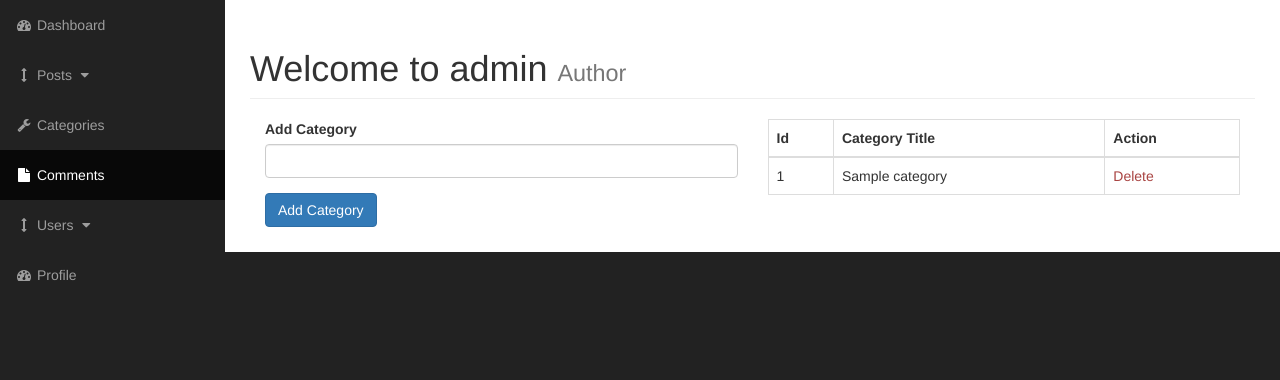
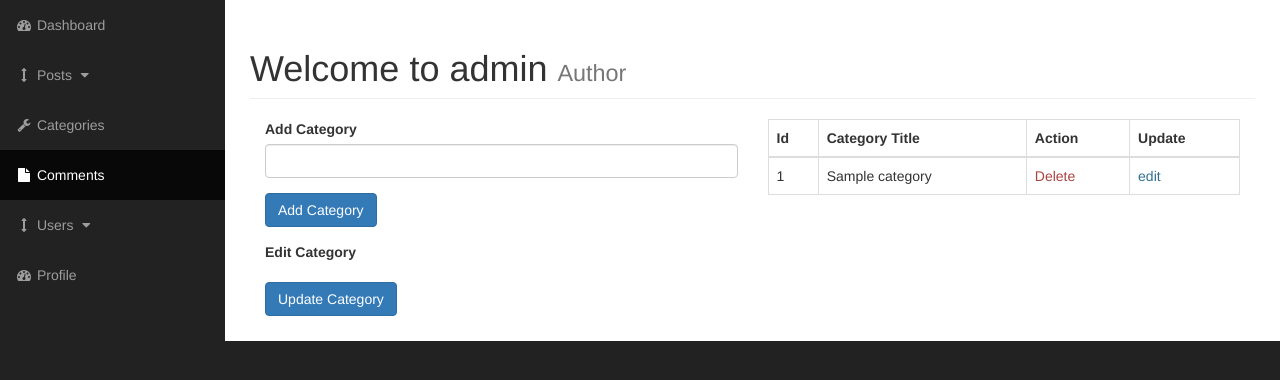
Before and after one commit to Rayhanuc/php_cms, a PHP site: page /admin/categories.php in a window 1280 px wide. Shown: the part 51-431 px from the top of the page. Run offline with PHP 8.4, Linux system fonts and the light colour scheme; tables that the repository leaves empty or names only in its code hold one stand-in row (values such as "Sample post").

Commit message:
106. Updating or Editing Categories part 1

```diff
--- a/admin/categories.php
+++ b/admin/categories.php
@@ -49,6 +49,33 @@
                                 <input class="btn btn-primary" type="submit" name="submit" value="Add Category">
                             </div>
                         </form>
+
+                        <form action="" method="post">
+                            <div class="form-group">
+                                <label for="cat-title">Edit Category</label>
+
+                                <?php
+                                // ** CATEGORIES QUERY EDIT START
+                                if (isset($_GET['edit'])) {
+                                    $cat_id = $_GET['edit'];
+
+                                $query = "SELECT * FROM categories WHERE cat_id = $cat_id   ";
+                                $select_categories_edit = mysqli_query($connection, $query);
+                                while($row = mysqli_fetch_assoc($select_categories_edit)) {
+                                    $cat_id = $row['cat_id'];
+                                    $cat_title = $row['cat_title'];
+                                    ?>
+
+                                    <input value="<?php if (isset($cat_title)) { echo $cat_title; }?>" class="form-control" type="text" name="cat_title">
+
+                              <?php   }} ?>
+<!--                                CATEGORIES QUERY EDIT END-->
+
+                            </div>
+                            <div class="form-group">
+                                <input class="btn btn-primary" type="submit" name="submit" value="Update Category">
+                            </div>
+                        </form>
                     </div><!-- Add Category form end-->
 
                     <div class="col-xs-6">
@@ -59,6 +86,7 @@
                                     <th>Id</th>
                                     <th>Category Title</th>
                                     <th>Action</th>
+                                    <th>Update</th>
                                 </tr>
                             </thead>
                             <tbody>
@@ -74,6 +102,7 @@
                                             echo "<td>{$cat_id}</td>";
                                             echo "<td>{$cat_title}</td>";
                                             echo "<td><a class='text-danger' href='categories.php?delete={$cat_id}'>Delete</a></td>";
+                                            echo "<td><a class='text-info' href='categories.php?edit={$cat_id}'>edit</a></td>";
                                             echo "</tr>";
                                         }
 
```
